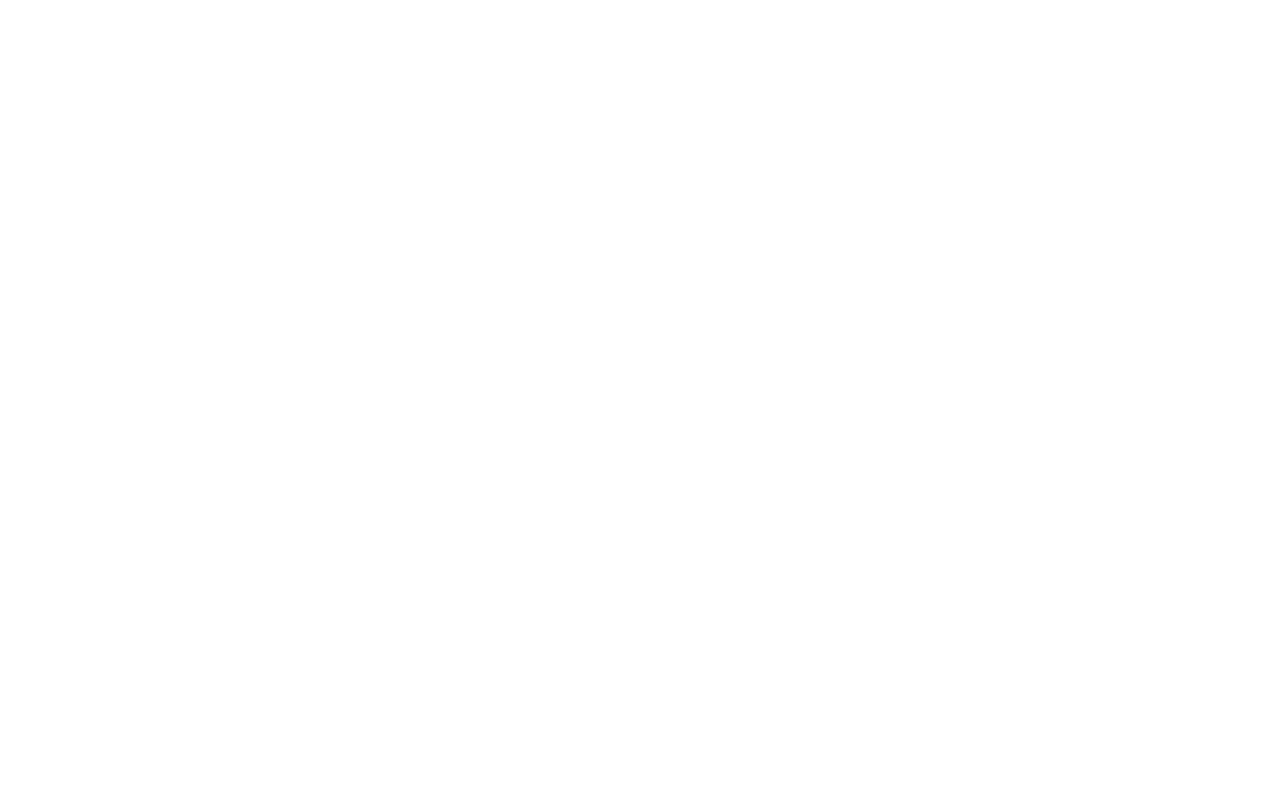
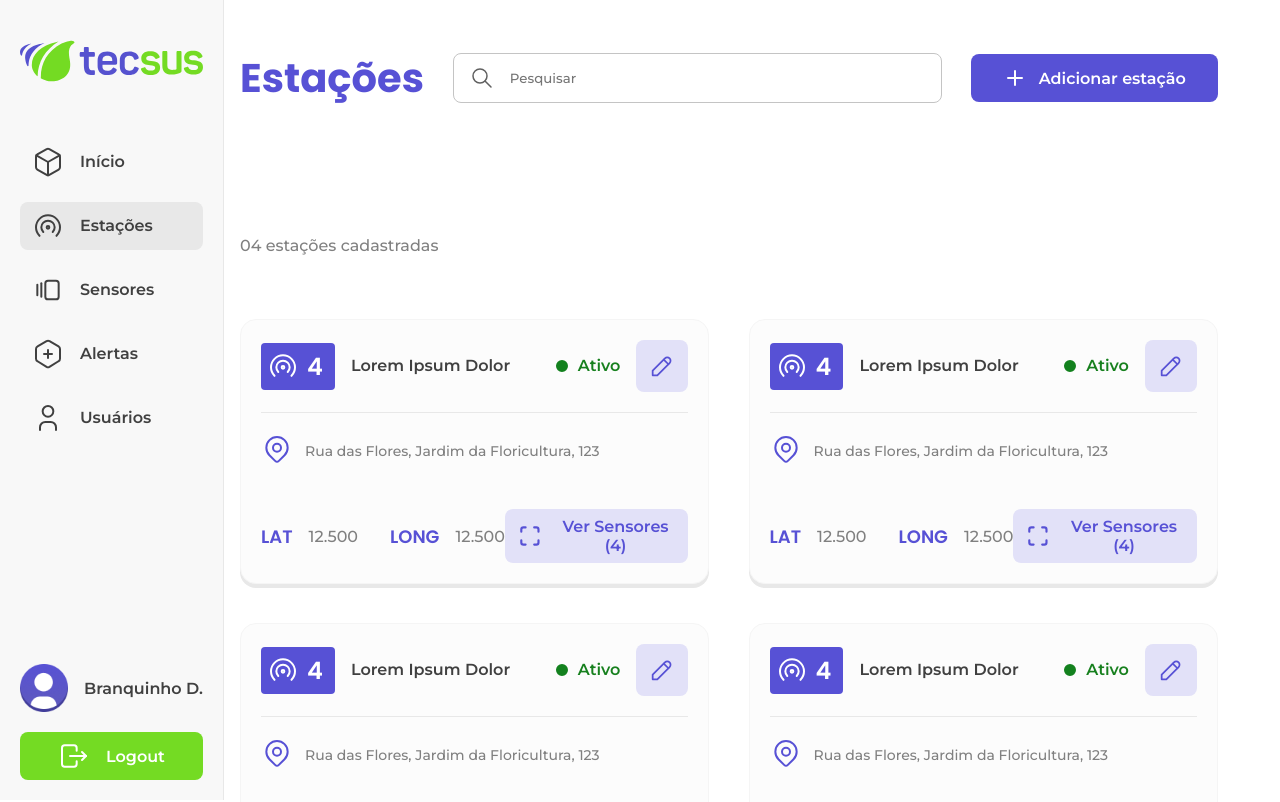
Before and after one commit to TeamHiveAPI/API-2025.01-FRONT, a React (Vite) app: page /estacoes in a window 1280 px wide. Before the commit this address had no page. Shown: the top 802 px of the page. Built offline with nearby package versions, Linux system fonts and the light colour scheme.

Commit message:
[SCRUM-2] feat: Adicionando pág. Estações

```diff
--- a/src/App.tsx
+++ b/src/App.tsx
@@ -1,13 +1,13 @@
 import { BrowserRouter as Router, Routes, Route } from "react-router-dom";
 import Home from "./pages/Home/Home";
-import Teste from "./pages/Teste/Teste";
+import Estacoes from "./pages/Estacoes/Estacoes";
 
 export default function App() {
   return (
     <Router>
       <Routes>
         <Route path="/" element={<Home />} />
-        <Route path="/teste" element={<Teste />} />
+        <Route path="/estacoes" element={<Estacoes />} />
       </Routes>
     </Router>
   );
--- a/src/components/BarraCima/BarraCima.tsx
+++ b/src/components/BarraCima/BarraCima.tsx
@@ -1,13 +1,15 @@
 import { useState } from "react";
 import { useNavigate } from "react-router-dom";
-import { IconSearch } from "@tabler/icons-react";
+import { IconPlus, IconSearch } from "@tabler/icons-react";
 import "./styles.scss";
+import BotaoCTA from "../BotaoCTA/BotaoCTA";
 
 interface BarraCimaProps {
   nome: string;
+  tipo: string;
 }
 
-export default function BarraCima({ nome }: BarraCimaProps) {
+export default function BarraCima({ nome, tipo }: BarraCimaProps) {
   const [pesquisa, setPesquisa] = useState("");
   const navigate = useNavigate();
 
@@ -17,9 +19,21 @@
     }
   };
 
+  // Mapeamento de tipo para texto e link
+  const tipoMap: Record<string, { texto: string; link: string }> = {
+    estacao: { texto: "estação", link: "/estacoes/criar" },
+    sensor: { texto: "sensor", link: "/sensores/criar" },
+    alerta: { texto: "alerta", link: "/alertas/criar" },
+    usuario: { texto: "usuário", link: "/usuarios/criar" },
+  };
+
+  const { texto, link } = tipoMap[tipo] || { texto: "item", link: "/" };
+
   return (
     <div className="baci_container">
       <h1>{nome}</h1>
+
+      {tipo === "home" && (
         <div className="baci_pesquisa">
           <IconSearch width={32} stroke={1.5} color="#606060" />
           <input
@@ -30,6 +44,32 @@
             onKeyDown={handleSearch}
           />
         </div>
+      )}
+
+      {tipo !== "home" && (
+      <div className="baci_pesquisa interno">
+      <IconSearch width={32} stroke={1.5} color="#606060" />
+      <input
+        type="text"
+        placeholder="Pesquisar"
+        value={pesquisa}
+        onChange={(e) => setPesquisa(e.target.value)}
+      />
+    </div>
+      )}
+
+      {tipo !== "home" && (
+      <div className="baci_dir">
+        <BotaoCTA
+          cor="cor_primario"
+          escrito={`Adicionar ${texto}`}
+          aparencia="primario"
+          img={<IconPlus stroke="2" />}
+          onClick={() => navigate(link)}
+        />
+      </div>
+      )}
+
     </div>
   );
 }
--- a/src/components/BarraCima/styles.scss
+++ b/src/components/BarraCima/styles.scss
@@ -21,6 +21,10 @@
     gap: 12px;
 }
 
+.interno {
+    width: 50%;
+}
+
 .baci_pesquisa input {
     font-weight: 500;
     width: 256px;
--- a/src/components/Footer/Footer.tsx
+++ b/src/components/Footer/Footer.tsx
@@ -11,7 +11,7 @@
                     <p>Fatec São José dos Campos - Prof. Jessen Vidal</p>
                 </div>
                 <div className="footer_dir">
-                    <img src="../../public/logo_hive.svg" />
+                    <img src="../../logo_hive.svg" />
                     <a className="footer_botao" href="https://github.com/TeamHiveAPI/API-2025.01" target="_blank">
                     <IconBrandGithubFilled color="white"/>
                     GitHub </a>
--- a/src/components/Sidebar/Sidebar.tsx
+++ b/src/components/Sidebar/Sidebar.tsx
@@ -21,7 +21,7 @@
     <div className="side_wrapper">
         <div className="side_cima">
 
-            <img src="../../public/tecsus_logo.svg" />
+            <img src="../../tecsus_logo.svg" />
 
             {/* Botão Home */}
             <Link to="/" className={`side_botao ${location.pathname === "/" ? "ativo" : ""}`}>
@@ -52,7 +52,7 @@
 
         <div className="side_usuario">
             <div>
-                <img src="../../public/foto_usuario.png" />
+                <img src="../../foto_usuario.png" />
                 <h4>{formatarNome(usuario)}</h4>
             </div>
             <Link to="/" className="side_botao_logout">
--- a/src/components/Sidebar/styles.scss
+++ b/src/components/Sidebar/styles.scss
@@ -95,7 +95,7 @@
     }
 
     .side_cima img {
-        content: url("../../public/tecsus_logo_menor.svg");
+        content: url("../../tecsus_logo_menor.svg");
     }
 
     .side_botao {
--- /dev/null
+++ b/src/pages/Estacoes/Estacoes.tsx
@@ -0,0 +1,35 @@
+import BotaoCTA from "../../components/BotaoCTA/BotaoCTA";
+import Sidebar from "../../components/Sidebar/Sidebar";
+
+import {IconUser} from  "@tabler/icons-react";
+
+import "./styles.scss";
+
+import Footer from "../../components/Footer/Footer";
+import BarraCima from "../../components/BarraCima/BarraCima";
+import CardEstacao from "../../components/CardEstacao/CardEstacao";
+
+export default function Estacoes() {
+  return (
+    <div className="pagina_wrapper">
+      <Sidebar />
+        <div>
+          <div className="pagina_container">
+
+          <BarraCima nome="Estações" tipo="estacao"/>
+
+          <h4 className="num_cadastros">04 estações cadastradas</h4>
+
+          <div className="esta_lista">
+            <CardEstacao id="4" titulo="Lorem Ipsum Dolor" ativo={true} endereco={"Rua das Flores, Jardim da Floricultura, 123"} latitude={"12.500"} longitude={"12.500"} qtd_sensor="4" />
+            <CardEstacao id="4" titulo="Lorem Ipsum Dolor" ativo={true} endereco={"Rua das Flores, Jardim da Floricultura, 123"} latitude={"12.500"} longitude={"12.500"} qtd_sensor="4" />
+            <CardEstacao id="4" titulo="Lorem Ipsum Dolor" ativo={true} endereco={"Rua das Flores, Jardim da Floricultura, 123"} latitude={"12.500"} longitude={"12.500"} qtd_sensor="4" />
+            <CardEstacao id="4" titulo="Lorem Ipsum Dolor" ativo={true} endereco={"Rua das Flores, Jardim da Floricultura, 123"} latitude={"12.500"} longitude={"12.500"} qtd_sensor="4" />
+          </div>
+
+          </div>
+          <Footer />
+        </div>
+    </div>
+  );
+}
--- /dev/null
+++ b/src/pages/Estacoes/styles.scss
@@ -0,0 +1,14 @@
+@use "../../global.scss" as *;
+
+.esta_lista {
+    display: flex;
+    flex-wrap: wrap;
+    gap: 4%;
+}
+
+.num_cadastros {
+    margin-top: 128px;
+    color: #808080;
+    font-weight: 500;
+    margin-bottom: 64px;
+}
--- a/src/pages/Home/Home.tsx
+++ b/src/pages/Home/Home.tsx
@@ -15,7 +15,7 @@
         <div>
           <div className="pagina_container home">
 
-           <BarraCima nome="Dashboard" />
+           <BarraCima nome="Dashboard" tipo="home"/>
 
             <p>Lorem Ipsum Dolor Sit Amet Consecteur</p>
 
```
Lines whose indentation alone changed are shown as unchanged.
